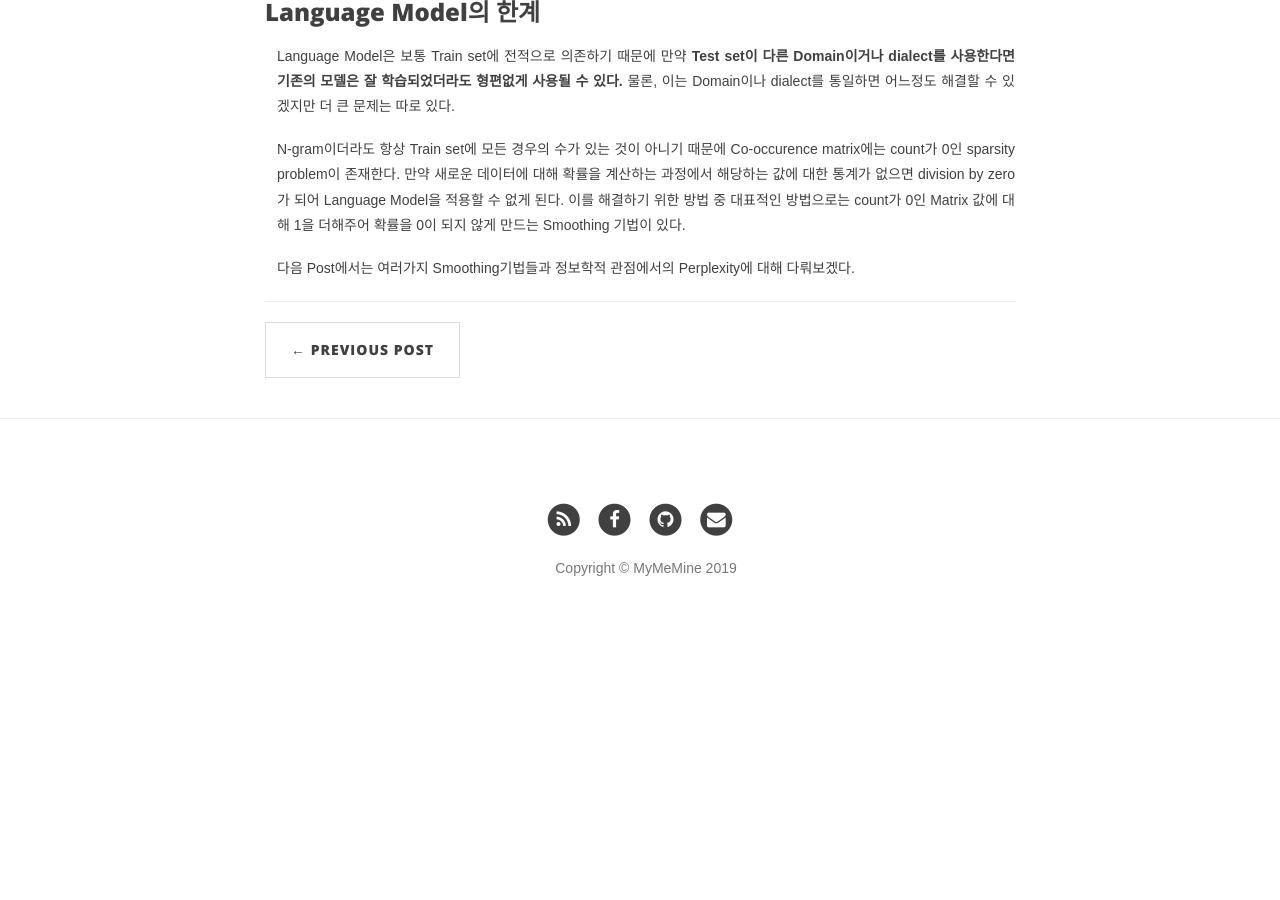
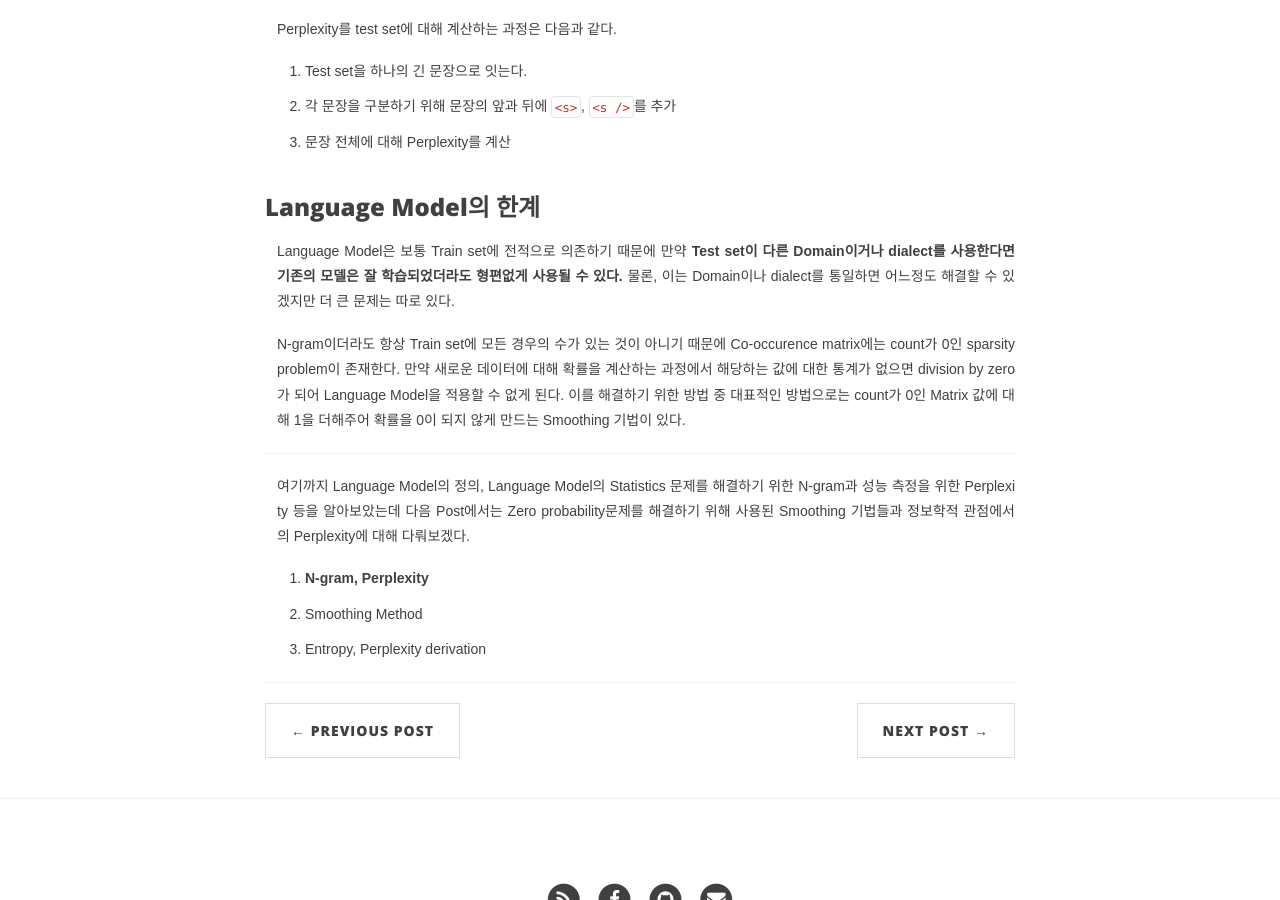
Before and after one commit to heiwais25/heiwais25.github.io, a Jekyll site: the page built from _posts/2019-10-06-Language-model-1.md, in a window 1280 px wide and 900 px high, scrolled down 3449 px. Built offline with Jekyll 4.4.1, drawn with Linux system fonts in a browser that asks for light colours; nearby versions of some CDN libraries; some web fonts are replaced; formulas are drawn with MathJax 3; comment, search, counter and statistics services are not loaded; before the commit the page ends 4095 px from its top, so only the background shows below that; some of the changed text lies outside the part shown.

Commit message:
Language Model finish

```diff
--- a/Gemfile
+++ b/Gemfile
@@ -6,5 +6,5 @@
   gem "jekyll"
   gem "jekyll-gist"
   gem "mm-jekyll-prism"
-  # gem 'wdm'
+  gem 'wdm'
 end
--- a/_posts/2019-08-05-Attention-Is-All-You-Need.markdown
+++ b/_posts/2019-08-05-Attention-Is-All-You-Need.markdown
@@ -122,15 +122,15 @@
 
    - Table 2와 같이 **보다 짧은 시간에 적은 Training cost로 SOTA 달성**
 
-   <center><img src="/img/nlp/arxiv1706_img4.png" alt="structure"></center>
+   <center><img src="/img/nlp/arxiv1706_img4.PNG" alt="structure"></center>
 
 2. **다음 Table3과 같이 Transformer의 구조 hyper parameter variation에 대한 성능, 복잡도 비교**
 
-   <center><img src="/img/nlp/arxiv1706_img5.png" alt="structure"></center>
+   <center><img src="/img/nlp/arxiv1706_img5.PNG" alt="structure"></center>
 
 3. **다음 Table4와 같이 작은 모델, 적은 데이터를 통한 English constituency (long sentence)에 대한 연구**
 
-   <center><img src="/img/nlp/arxiv1706_img6.png" alt="structure"></center>
+   <center><img src="/img/nlp/arxiv1706_img6.PNG" alt="structure"></center>
 
 ### 4. Key points
 
--- a/_posts/2019-10-06-Language-model-1.md
+++ b/_posts/2019-10-06-Language-model-1.md
@@ -4,6 +4,14 @@
 date: 2019-10-06 22:49
 categories: [NLP]
 author: "JongHyun"
+---
+
+#### Language Model Series Post
+
+1. **N-gram, Perplexity**
+2. [Smoothing Method](/nlp/2019/10/06/language-model-2/)
+3. [Entropy, Perplexity derivation](/nlp/2019/10/13/Language-model-3/)
+
 ---
 
 ### What is language model?
@@ -111,4 +119,10 @@
 
 N-gram이더라도 항상 Train set에 모든 경우의 수가 있는 것이 아니기 때문에 Co-occurence matrix에는 count가 0인 sparsity problem이 존재한다. 만약 새로운 데이터에 대해 확률을 계산하는 과정에서 해당하는 값에 대한 통계가 없으면 division by zero가 되어 Language Model을 적용할 수 없게 된다. 이를 해결하기 위한 방법 중 대표적인 방법으로는 count가 0인 Matrix 값에 대해 1을 더해주어 확률을 0이 되지 않게 만드는 Smoothing 기법이 있다.
 
-다음 Post에서는 여러가지 Smoothing기법들과 정보학적 관점에서의 Perplexity에 대해 다뤄보겠다.
+---
+
+여기까지 Language Model의 정의, Language Model의 Statistics 문제를 해결하기 위한 N-gram과 성능 측정을 위한 Perplexity 등을 알아보았는데 다음 Post에서는 Zero probability문제를 해결하기 위해 사용된 Smoothing 기법들과 정보학적 관점에서의 Perplexity에 대해 다뤄보겠다.
+
+1. **N-gram, Perplexity**
+2. [Smoothing Method](/nlp/2019/10/06/language-model-2/)
+3. [Entropy, Perplexity derivation](/nlp/2019/10/13/Language-model-3/)
```
Also changed, not shown: _posts/2019-10-10-Language-model-2.md (added, +167 -0 lines), _posts/2019-10-13-Language-model-3.md (added, +123 -0 lines), img/nlp/language_model_2_1.jpg (added).
